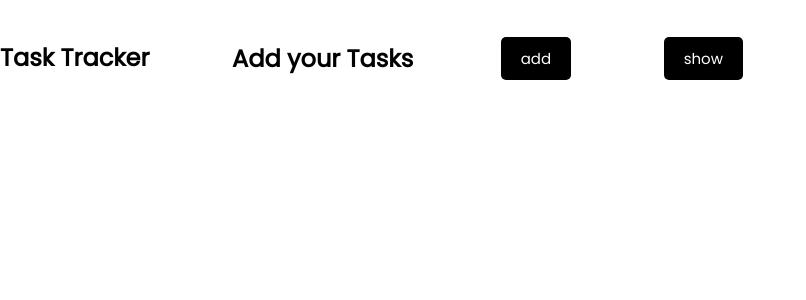
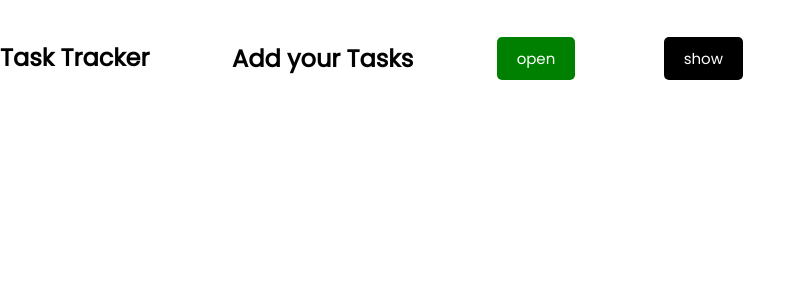
Before and after one commit to haamid10/Task-Tracker-with-Gsap, a React (Create React App) app: page / in a window 1280 px wide. Shown: the top 300 px of the page, without its empty margins (0-806 px from the left). Built offline with nearby package versions, Linux system fonts and the light colour scheme.

Commit message:
iterating some butons

```diff
--- a/src/App.jsx
+++ b/src/App.jsx
@@ -51,7 +51,7 @@ const toggleReminder =(id) =>{
 
       </aside>
       <main className="main">
-      <Header add={()=>setShowAdd(!showAdd)} app={()=>setShoeRes(!showRes)}/>
+      <Header add={()=>setShowAdd(!showAdd)} app={()=>setShoeRes(!showRes)} show={showAdd}/>
 
       {showAdd && <AddTask onAdd={addTask}/>}
       </main>
--- a/src/components/Button.jsx
+++ b/src/components/Button.jsx
@@ -2,7 +2,7 @@
 const Button = ({text,color,baadhi,bd,buudhi}) => {
   return (
     <>
-    <button className="btn " onClick={baadhi} style={{backgroundColor:color}}>{text}</button>
+    <button className="btn " onClick={baadhi} style={{backgroundColor:color}} >{text}</button>
 
     <button className="btn " onClick={buudhi}>{bd}</button>
     </>
--- a/src/components/Header.jsx
+++ b/src/components/Header.jsx
@@ -1,10 +1,10 @@
 import Button from "./Button"
-const Header = ({title ,add,app}) => {
+const Header = ({title ,add,app , show}) => {
   return (
     <header className="header">
       <h2>{title}</h2>
 
-   <Button className="btn" baadhi={add}  buudhi={app}/>
+   <Button className="btn" baadhi={add}  buudhi={app} color ={show? 'red': 'green'} text={show  ? 'closed': 'open'}/>
 
 
       </header>
```
